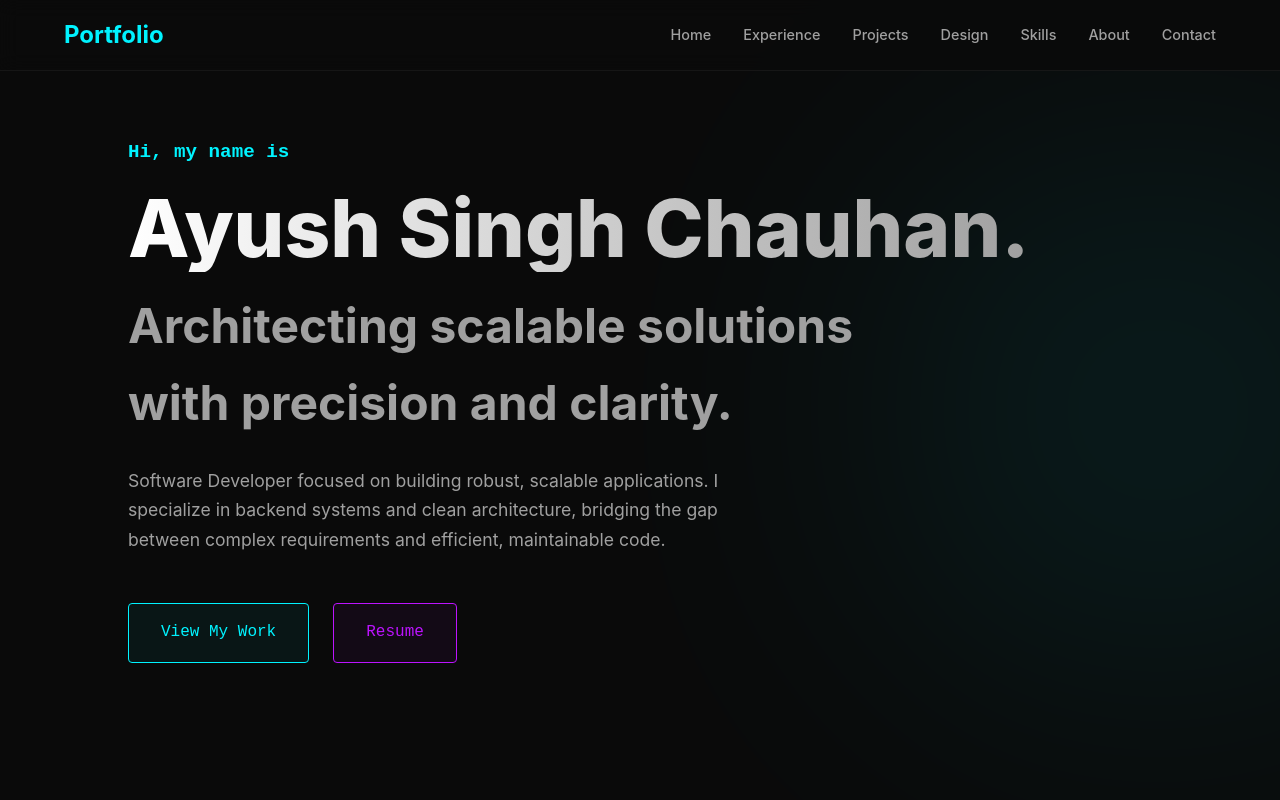
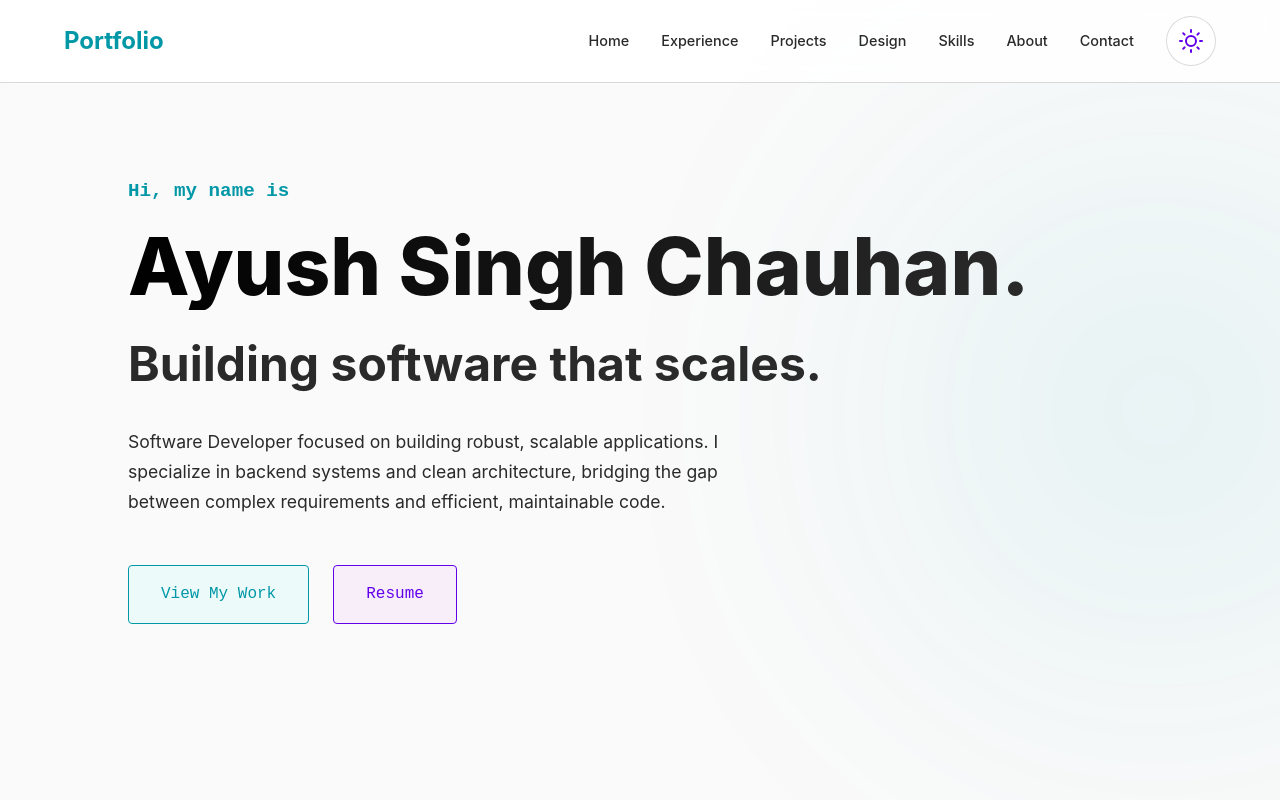
Before and after one commit to ayush121314/Portfolio_Ayush, a React (Vite) app: page / in a window 1280 px wide. Shown: the top 800 px of the page. Built offline with nearby package versions, Linux system fonts and the light colour scheme.

Commit message:
Added light mode

```diff
--- a/src/App.tsx
+++ b/src/App.tsx
@@ -1,3 +1,4 @@
+import { ThemeProvider } from './context/ThemeContext';
 import Navbar from './components/Navbar';
 import Hero from './components/Hero';
 import Projects from './components/Projects';
@@ -10,6 +11,7 @@
 
 function App() {
   return (
+    <ThemeProvider>
       <div className="app">
         <Navbar />
         <main>
@@ -23,6 +25,7 @@
         </main>
         <Footer />
       </div>
+    </ThemeProvider>
   )
 }
 
--- a/src/components/Hero.tsx
+++ b/src/components/Hero.tsx
@@ -64,7 +64,7 @@
                     fontWeight: 800,
                     lineHeight: 1.1,
                     marginBottom: '1rem',
-                    background: 'linear-gradient(to right, #fff, #a0a0a0)',
+                    background: 'var(--gradient-hero-name)',
                     WebkitBackgroundClip: 'text',
                     WebkitTextFillColor: 'transparent',
                 }}
--- a/src/components/Navbar.tsx
+++ b/src/components/Navbar.tsx
@@ -1,4 +1,5 @@
 import { useState, useEffect } from 'react';
+import ThemeToggle from './ThemeToggle';
 import '../styles/global.css';
 
 const Navbar = () => {
@@ -57,9 +58,9 @@
                     zIndex: 1000,
                     padding: '1rem 5%',
                     transition: 'var(--transition-medium)',
-                    background: scrolled ? 'rgba(10, 10, 10, 0.9)' : 'rgba(10, 10, 10, 0.8)',
+                    background: scrolled ? 'var(--navbar-bg)' : 'var(--navbar-bg-transparent)',
                     backdropFilter: 'blur(10px)',
-                    borderBottom: scrolled ? '1px solid var(--glass-border)' : '1px solid rgba(255, 255, 255, 0.05)',
+                    borderBottom: scrolled ? '1px solid var(--glass-border)' : '1px solid var(--glass-border)',
                     display: 'flex',
                     justifyContent: 'space-between',
                     alignItems: 'center',
@@ -96,6 +97,9 @@
                             </a>
                         </li>
                     ))}
+                    <li>
+                        <ThemeToggle />
+                    </li>
                 </ul>
 
                 {/* Mobile Menu Button */}
@@ -146,7 +150,7 @@
                         width: '70%',
                         maxWidth: '300px',
                         height: '100vh',
-                        background: 'rgba(10, 10, 10, 0.98)',
+                        background: 'var(--navbar-bg)',
                         backdropFilter: 'blur(10px)',
                         transform: isOpen ? 'translateX(0)' : 'translateX(100%)',
                         transition: 'transform 0.3s ease',
@@ -176,6 +180,15 @@
                             {link.name}
                         </a>
                     ))}
+
+                    <div style={{
+                        marginTop: '2rem',
+                        display: 'flex',
+                        justifyContent: 'flex-end',
+                        paddingRight: '0.5rem'
+                    }}>
+                        <ThemeToggle />
+                    </div>
                 </div>
 
                 {/* Overlay backdrop when menu is open */}
--- /dev/null
+++ b/src/components/ThemeToggle.tsx
@@ -0,0 +1,97 @@
+import { useTheme } from '../context/ThemeContext';
+
+const ThemeToggle = () => {
+    const { theme, toggleTheme } = useTheme();
+
+    return (
+        <button
+            onClick={toggleTheme}
+            aria-label={`Switch to ${theme === 'light' ? 'dark' : 'light'} mode`}
+            style={{
+                position: 'relative',
+                width: '50px',
+                height: '50px',
+                borderRadius: '50%',
+                border: '1px solid var(--glass-border)',
+                background: 'var(--glass-bg)',
+                backdropFilter: `blur(${10}px)`,
+                cursor: 'pointer',
+                display: 'flex',
+                alignItems: 'center',
+                justifyContent: 'center',
+                transition: 'all var(--transition-fast)',
+                overflow: 'hidden',
+            }}
+            onMouseEnter={(e) => {
+                e.currentTarget.style.transform = 'scale(1.1)';
+                e.currentTarget.style.boxShadow = `0 0 20px ${theme === 'light' ? 'rgba(124, 77, 255, 0.3)' : 'rgba(0, 243, 255, 0.3)'}`;
+            }}
+            onMouseLeave={(e) => {
+                e.currentTarget.style.transform = 'scale(1)';
+                e.currentTarget.style.boxShadow = 'none';
+            }}
+        >
+            {/* Sun Icon (Light Mode) */}
+            <div
+                style={{
+                    position: 'absolute',
+                    display: 'flex',
+                    alignItems: 'center',
+                    justifyContent: 'center',
+                    opacity: theme === 'light' ? 1 : 0,
+                    transform: theme === 'light' ? 'rotate(0deg) scale(1)' : 'rotate(180deg) scale(0)',
+                    transition: 'all var(--transition-medium)',
+                }}
+            >
+                <svg
+                    width="24"
+                    height="24"
+                    viewBox="0 0 24 24"
+                    fill="none"
+                    stroke="var(--accent-secondary)"
+                    strokeWidth="2"
+                    strokeLinecap="round"
+                    strokeLinejoin="round"
+                >
+                    <circle cx="12" cy="12" r="5" />
+                    <line x1="12" y1="1" x2="12" y2="3" />
+                    <line x1="12" y1="21" x2="12" y2="23" />
+                    <line x1="4.22" y1="4.22" x2="5.64" y2="5.64" />
+                    <line x1="18.36" y1="18.36" x2="19.78" y2="19.78" />
+                    <line x1="1" y1="12" x2="3" y2="12" />
+                    <line x1="21" y1="12" x2="23" y2="12" />
+                    <line x1="4.22" y1="19.78" x2="5.64" y2="18.36" />
+                    <line x1="18.36" y1="5.64" x2="19.78" y2="4.22" />
+                </svg>
+            </div>
+
+            {/* Moon Icon (Dark Mode) */}
+            <div
+                style={{
+                    position: 'absolute',
+                    display: 'flex',
+                    alignItems: 'center',
+                    justifyContent: 'center',
+                    opacity: theme === 'dark' ? 1 : 0,
+                    transform: theme === 'dark' ? 'rotate(0deg) scale(1)' : 'rotate(-180deg) scale(0)',
+                    transition: 'all var(--transition-medium)',
+                }}
+            >
+                <svg
+                    width="24"
+                    height="24"
+                    viewBox="0 0 24 24"
+                    fill="none"
+                    stroke="var(--accent-primary)"
+                    strokeWidth="2"
+                    strokeLinecap="round"
+                    strokeLinejoin="round"
+                >
+                    <path d="M21 12.79A9 9 0 1 1 11.21 3 7 7 0 0 0 21 12.79z" />
+                </svg>
+            </div>
+        </button>
+    );
+};
+
+export default ThemeToggle;
--- /dev/null
+++ b/src/context/ThemeContext.tsx
@@ -0,0 +1,55 @@
+import { createContext, useContext, useEffect, useState } from 'react';
+import type { ReactNode } from 'react';
+
+type Theme = 'light' | 'dark';
+
+interface ThemeContextType {
+    theme: Theme;
+    toggleTheme: () => void;
+}
+
+const ThemeContext = createContext<ThemeContextType | undefined>(undefined);
+
+export const ThemeProvider = ({ children }: { children: ReactNode }) => {
+    const [theme, setTheme] = useState<Theme>(() => {
+        // Check localStorage first
+        const savedTheme = localStorage.getItem('theme') as Theme | null;
+        if (savedTheme) {
+            return savedTheme;
+        }
+
+        // Check system preference
+        if (window.matchMedia && window.matchMedia('(prefers-color-scheme: light)').matches) {
+            return 'light';
+        }
+
+        // Default to dark
+        return 'dark';
+    });
+
+    useEffect(() => {
+        // Apply theme to document
+        document.documentElement.setAttribute('data-theme', theme);
+
+        // Save to localStorage
+        localStorage.setItem('theme', theme);
+    }, [theme]);
+
+    const toggleTheme = () => {
+        setTheme(prevTheme => prevTheme === 'light' ? 'dark' : 'light');
+    };
+
+    return (
+        <ThemeContext.Provider value={{ theme, toggleTheme }}>
+            {children}
+        </ThemeContext.Provider>
+    );
+};
+
+export const useTheme = () => {
+    const context = useContext(ThemeContext);
+    if (context === undefined) {
+        throw new Error('useTheme must be used within a ThemeProvider');
+    }
+    return context;
+};
--- a/src/data/profile.json
+++ b/src/data/profile.json
@@ -1,7 +1,7 @@
 {
     "name": "Ayush Singh Chauhan",
     "role": "Software Developer",
-    "tagline": "Architecting scalable solutions with precision and clarity.",
+    "tagline": "Building software that scales.",
     "bio": "Software Developer focused on building robust, scalable applications. I specialize in backend systems and clean architecture, bridging the gap between complex requirements and efficient, maintainable code.",
     "social": {
         "github": "https://github.com/ayush121314",
--- a/src/styles/global.css
+++ b/src/styles/global.css
@@ -14,6 +14,7 @@
     line-height: 1.6;
     overflow-x: hidden;
     -webkit-font-smoothing: antialiased;
+    transition: background-color var(--transition-theme), color var(--transition-theme);
 }
 
 a {
--- a/src/styles/variables.css
+++ b/src/styles/variables.css
@@ -1,19 +1,5 @@
+/* Base Variables (Independent of theme) */
 :root {
-  /* Colors */
-  --bg-color: #0a0a0a;
-  --bg-secondary: #111111;
-  --text-primary: #ffffff;
-  --text-secondary: #a0a0a0;
-  --accent-primary: #00f3ff; /* Neon Cyan */
-  --accent-secondary: #bc13fe; /* Neon Purple */
-  --accent-tertiary: #4d4dff; /* Neon Blue */
-
-  /* Glassmorphism */
-  --glass-bg: rgba(255, 255, 255, 0.05);
-  --glass-border: rgba(255, 255, 255, 0.1);
-  --glass-blur: 10px;
-  --glass-shadow: 0 8px 32px 0 rgba(0, 0, 0, 0.37);
-
   /* Spacing */
   --spacing-xs: 0.5rem;
   --spacing-sm: 1rem;
@@ -28,4 +14,64 @@
   /* Transitions */
   --transition-fast: 0.2s ease;
   --transition-medium: 0.4s ease;
+  --transition-theme: 0.3s ease;
 }
+
+/* Dark Theme (Default) */
+:root,
+[data-theme="dark"] {
+  /* Colors */
+  --bg-color: #0a0a0a;
+  --bg-secondary: #111111;
+  --text-primary: #ffffff;
+  --text-secondary: #a0a0a0;
+  --accent-primary: #00f3ff;
+  /* Neon Cyan */
+  --accent-secondary: #bc13fe;
+  /* Neon Purple */
+  --accent-tertiary: #4d4dff;
+  /* Neon Blue */
+
+  /* Gradients */
+  --gradient-hero-name: linear-gradient(to right, #ffffff, #a0a0a0);
+
+  /* Glassmorphism */
+  --glass-bg: rgba(255, 255, 255, 0.05);
+  --glass-border: rgba(255, 255, 255, 0.1);
+  --glass-blur: 10px;
+  --glass-shadow: 0 8px 32px 0 rgba(0, 0, 0, 0.37);
+
+  /* Navbar specific */
+  --navbar-bg: rgba(10, 10, 10, 0.9);
+  --navbar-bg-transparent: rgba(10, 10, 10, 0.8);
+}
+
+/* Light Theme */
+[data-theme="light"] {
+  /* Colors */
+  --bg-color: #fafafa;
+  --bg-secondary: #f5f5f5;
+  --text-primary: #000000;
+  /* Pure black for maximum contrast */
+  --text-secondary: #2a2a2a;
+  /* Much darker for better readability */
+  --accent-primary: #0097a7;
+  /* Slightly darker cyan for better contrast */
+  --accent-secondary: #6200ea;
+  /* Darker purple for better visibility */
+  --accent-tertiary: #304ffe;
+  /* Darker blue */
+
+  /* Gradients */
+  --gradient-hero-name: linear-gradient(to right, #000000, #2a2a2a);
+
+  /* Glassmorphism */
+  --glass-bg: rgba(255, 255, 255, 0.7);
+  --glass-border: rgba(0, 0, 0, 0.15);
+  --glass-blur: 10px;
+  --glass-shadow: 0 8px 32px 0 rgba(0, 0, 0, 0.15);
+
+  /* Navbar specific */
+  --navbar-bg: rgba(255, 255, 255, 0.95);
+  --navbar-bg-transparent: rgba(255, 255, 255, 0.85);
+}
```
Lines whose indentation alone changed are shown as unchanged.
